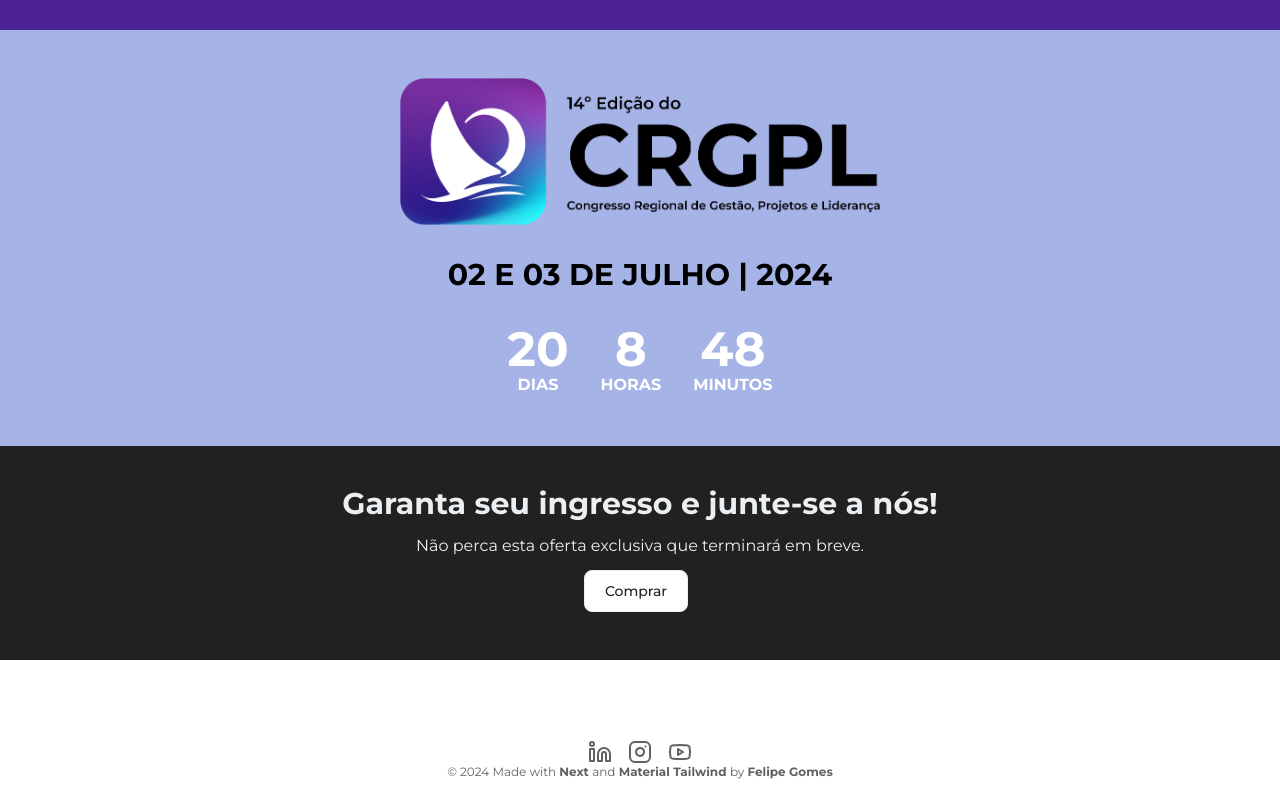
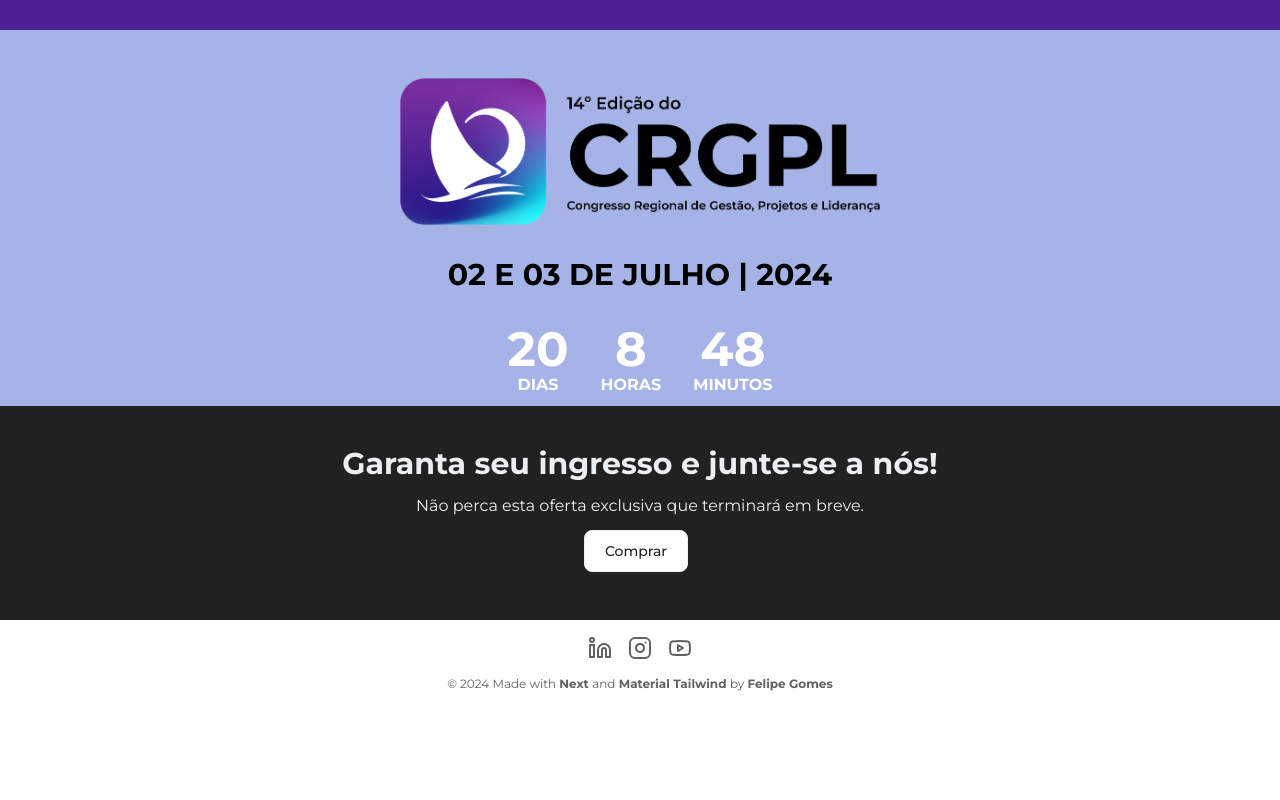
Before and after one commit to f3gomes/pmi-event-page, a Next.js app: page / in a window 1280 px wide. Shown: the part 3684-4484 px from the top of the page. After the commit the page ends 4392 px from the top, so only its background shows below. Built offline with nearby package versions, Linux system fonts and the light colour scheme.

Commit message:
fix: footer

```diff
--- a/components/footer/index.tsx
+++ b/components/footer/index.tsx
@@ -21,8 +21,8 @@ const LINKS = [
 
 const Footer = () => {
   return (
-    <footer id="footer" className="pb-5 pt-10">
-      <div className="flex w-full py-10 mb-5 md:mb-20 flex-col justify-center items-center bg-gray-900 text-blue-gray-50">
+    <footer id="footer">
+      <div className="flex w-full py-10 flex-col justify-center items-center bg-gray-900 text-blue-gray-50">
         <p className="text-2xl md:text-3xl text-center font-bold" color="white">
           Garanta seu ingresso e junte-se a nós!
         </p>
@@ -45,7 +45,7 @@ const Footer = () => {
         </div>
       </div>
 
-      <div className="w-full flex flex-col items-center text-white">
+      <div className="w-full flex flex-col py-4 gap-4 items-center text-white">
         <div className="flex flex-col md:flex-row items-center !justify-between">
           <ul className="flex justify-center my-4 md:my-0 w-max mx-auto items-center gap-4">
             {LINKS.map((link, index) => (
```
